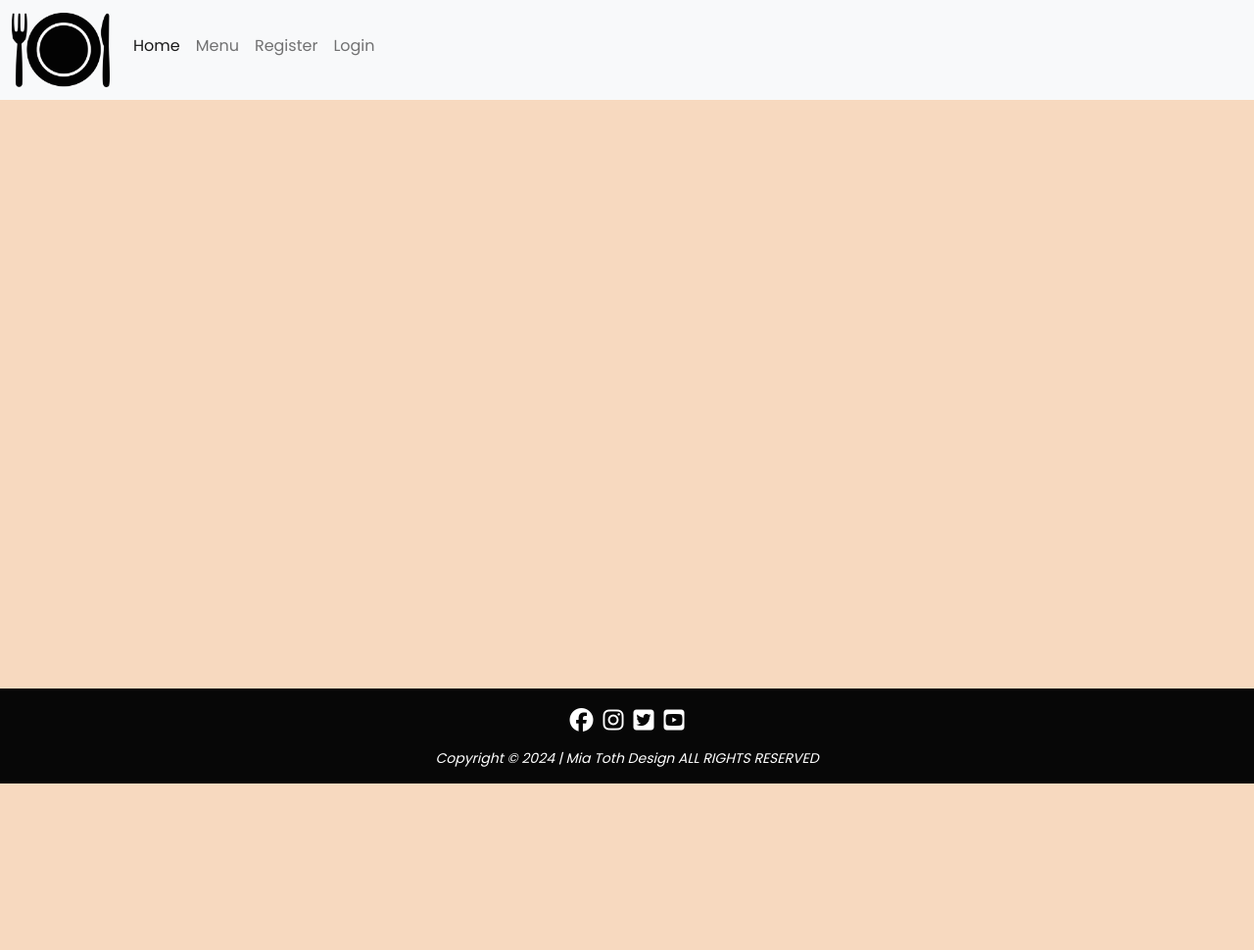
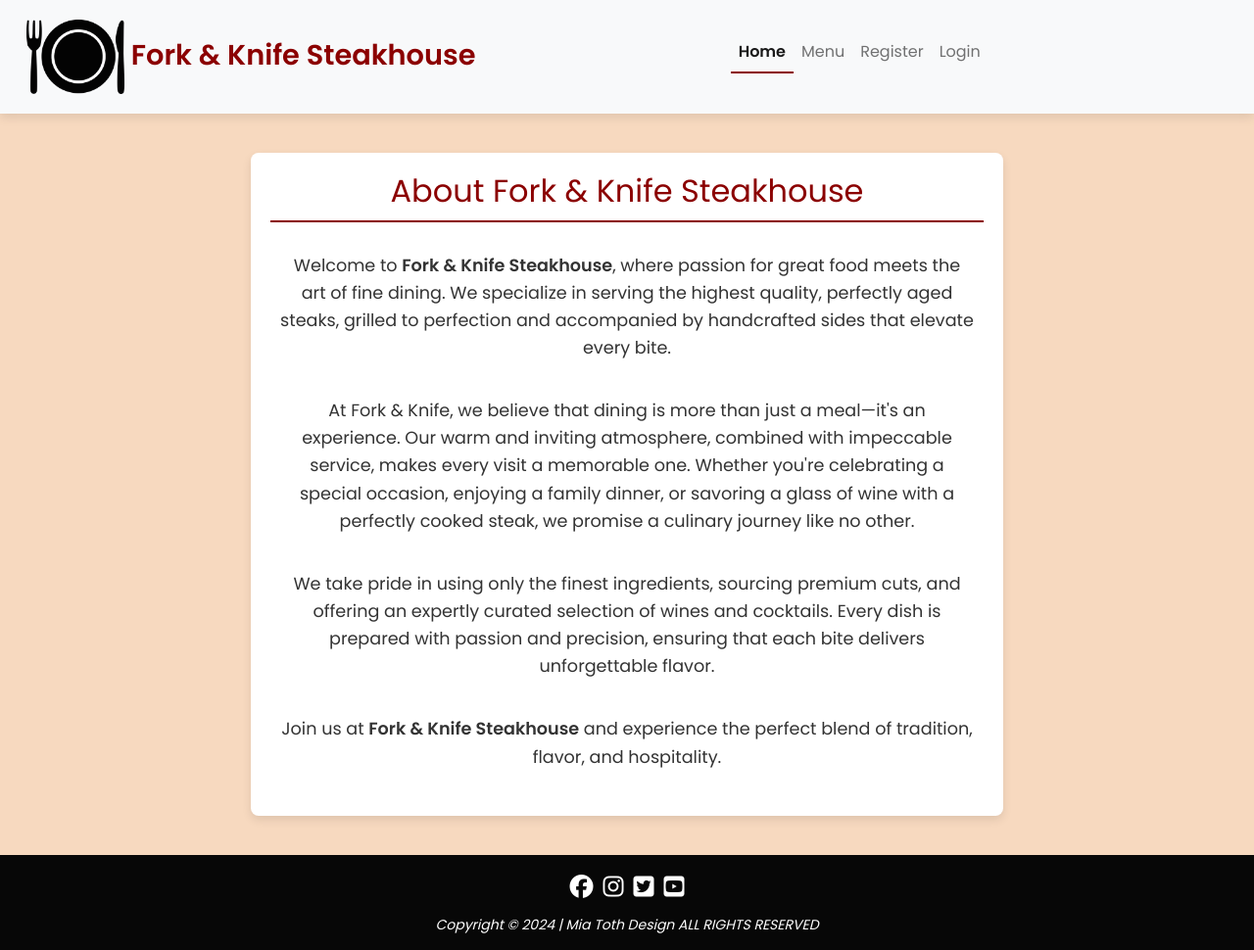
Before and after one commit to MiaTothova/PP4, a Django app: page / in a window 1280 px wide. Shown: the whole page at 98% size. Before the commit the page ends 800 px from the top, so only its background shows below. Run offline with Django 4.2, Linux system fonts and the light colour scheme; some libraries are stand-ins or nearby versions.

Commit message:
add header styles

```diff
--- a/booking/templates/booking/index.html
+++ b/booking/templates/booking/index.html
@@ -1 +1,31 @@
 {% extends 'base.html' %}
+
+
+{% block content %}
+<section class="about-us">
+    <h2>About Fork & Knife Steakhouse</h2>
+    <p>
+        Welcome to <strong>Fork & Knife Steakhouse</strong>, where passion for great food meets the art of fine dining.
+        We specialize in serving the highest quality, perfectly aged steaks, grilled to perfection and accompanied by
+        handcrafted sides that elevate every bite.
+    </p>
+
+    <p>
+        At Fork & Knife, we believe that dining is more than just a meal—it's an experience.
+        Our warm and inviting atmosphere, combined with impeccable service, makes every visit a memorable one.
+        Whether you're celebrating a special occasion, enjoying a family dinner, or savoring a glass of wine with a
+        perfectly cooked steak, we promise a culinary journey like no other.
+    </p>
+
+    <p>
+        We take pride in using only the finest ingredients, sourcing premium cuts, and offering an expertly curated
+        selection of wines and cocktails. Every dish is prepared with passion and precision, ensuring that each bite
+        delivers unforgettable flavor.
+    </p>
+
+    <p>
+        Join us at <strong>Fork & Knife Steakhouse</strong> and experience the perfect blend of tradition, flavor, and hospitality.
+    </p>
+</section>
+
+{% endblock %}
--- a/static/css/base.css
+++ b/static/css/base.css
@@ -9,6 +9,54 @@ body, html {
     flex-direction: column;
     background-color: #f7d9bf;
 }
+
+
+/* Navbar Styling */
+.navbar {
+    background: #f8f9fa;
+    padding: 15px;
+    box-shadow: 0px 4px 10px rgba(0, 0, 0, 0.1);
+}
+
+.navbar-brand {
+    font-size: 1.8em;
+    font-weight: bold;
+    color: #8b0000 !important;
+}
+
+.navbar-nav {
+    margin-left: auto;
+}
+
+.navbar-nav .nav-link.active {
+    font-weight: bold;
+    border-bottom: 2px solid #8b0000; /* Underline effect */
+}
+
+
+/* About Us Section */
+.about-us {
+    width: 60%;
+    max-width: 100%;
+    margin: 40px auto;
+    background: white;
+    padding: 20px;
+    border-radius: 8px;
+    box-shadow: 0px 4px 10px rgba(0, 0, 0, 0.1);
+    text-align: center;
+    transition: all 0.3s ease-in-out; /* Smooth transition effect */
+}
+
+/* Paragraph Styling */
+.about-us p {
+    font-size: 1.1em;
+    line-height: 1.6;
+    color: #333;
+    padding: 10px;
+}
+
+
+
 
 
 /* Menu Items */
@@ -135,7 +183,7 @@ form {
 }
 
 .card h1 {
-    color: #8b0000; /* Steakhouse-style theme */
+    color: #8b0000;
     font-weight: bold;
 }
 
@@ -160,6 +208,18 @@ form {
 
 /* Responsive adjustments */
 @media screen and (max-width: 768px) {
+
+    /* navbar */
+    .navbar-nav {
+        margin-left: 0;
+        text-align: center;
+    }
+
+    .navbar-nav .nav-item {
+        margin: 5px 0;
+    }
+
+
     #social-media a {
         font-size: 20px;
     }
@@ -173,19 +233,19 @@ form {
     }
 /* menu */
     .menu h2 {
-        font-size: 1.5em; /* Reduce title size */
+        font-size: 1.5em;
     }
 
     .menu-item h3 {
-        font-size: 1.2em; /* Reduce item title size */
+        font-size: 1.2em;
     }
 
     .menu-item p {
-        font-size: 0.9em; /* Reduce description size */
+        font-size: 0.9em;
     }
 
     .menu-item span {
-        font-size: 1em; /* Adjust price text */
+        font-size: 1em;
     }
 }
 
@@ -209,7 +269,7 @@ form {
 
 @media screen and (max-width: 375px) {
     .menu {
-        width: 95%; /* Make sure the menu takes up almost full width */
+        width: 95%;
         padding: 10px;
     }
 
--- a/templates/includes/header.html
+++ b/templates/includes/header.html
@@ -7,7 +7,7 @@
          <!--LOGO-->
         <a class="navbar-brand" href="{% url 'home' %}">
             <img src="{% static 'images/logo.webp' %}" alt="Restaurant logo. A plate with a fork and a knife to its side." class="logo" style="width: 100px; height: auto;">
-        </a>
+        Fork & Knife Steakhouse</a>
         <button class="navbar-toggler" type="button" data-bs-toggle="collapse" data-bs-target="#navbarNav" aria-controls="navbarNav" aria-expanded="false" aria-label="Toggle navigation">
             <span class="navbar-toggler-icon"></span>
         </button>
```
